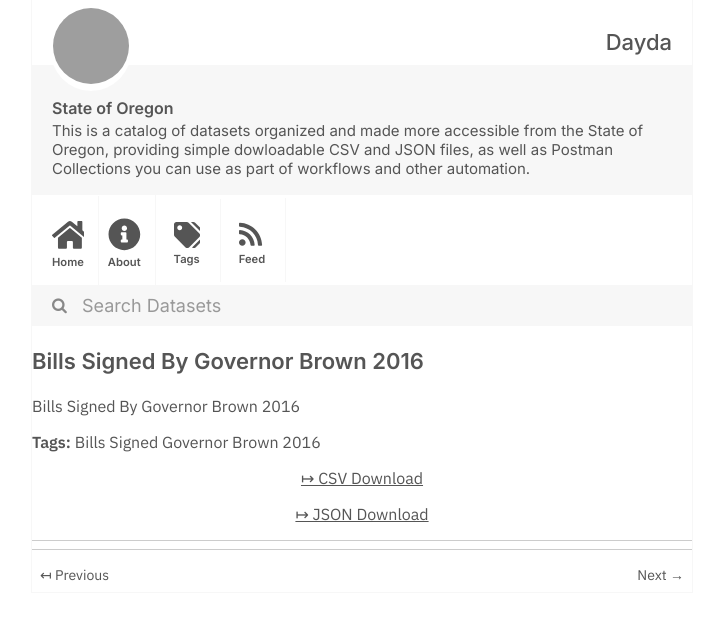
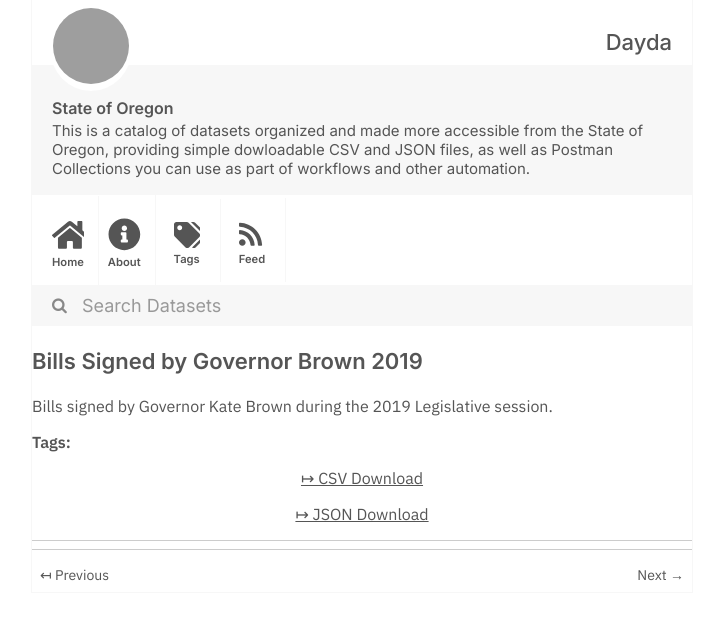
Before and after one commit to dayda-entities/state-of-oregon, a Jekyll site: the page built from _posts/2020-11-10-bills-signed-by-governor-brown.md, in a window 1280 px wide, cut to the strip 0-620 px from the top of the page. Shown: the whole strip, without its empty margins (278-1001 px from the left). Built offline with Jekyll 4.4.1, drawn with Linux system fonts in a browser that asks for light colours; grey boxes are pictures that could not be loaded.

```diff
--- a/_posts/2020-11-10-bills-signed-by-governor-brown.md
+++ b/_posts/2020-11-10-bills-signed-by-governor-brown.md
@@ -1,16 +1,15 @@
 ---
-title: Bills Signed By Governor Brown 2016
-created: '2020-11-10T17:21:53.213027'
-modified: '2020-11-10T17:21:53.213038'
+title: Bills Signed by Governor Brown 2019
+created: '2020-11-10T17:22:16.397962'
+modified: '2020-11-10T17:22:16.397974'
 state: active
 type: dataset
-tags:
-  - Bills Signed Governor Brown 2016
+tags: []
 groups:
   - Local Government
-csv_url: 'https://data.oregon.gov/api/views/3ndr-ntjb/rows.csv?accessType=DOWNLOAD'
-json_url: 'https://data.oregon.gov/api/views/3ndr-ntjb/rows.json?accessType=DOWNLOAD'
+csv_url: 'https://data.oregon.gov/api/views/aj6g-6752/rows.csv?accessType=DOWNLOAD'
+json_url: 'https://data.oregon.gov/api/views/aj6g-6752/rows.json?accessType=DOWNLOAD'
 layout: post
 
 ---
-Bills Signed By Governor Brown 2016
+Bills signed by Governor Kate Brown during the 2019 Legislative session.
```
